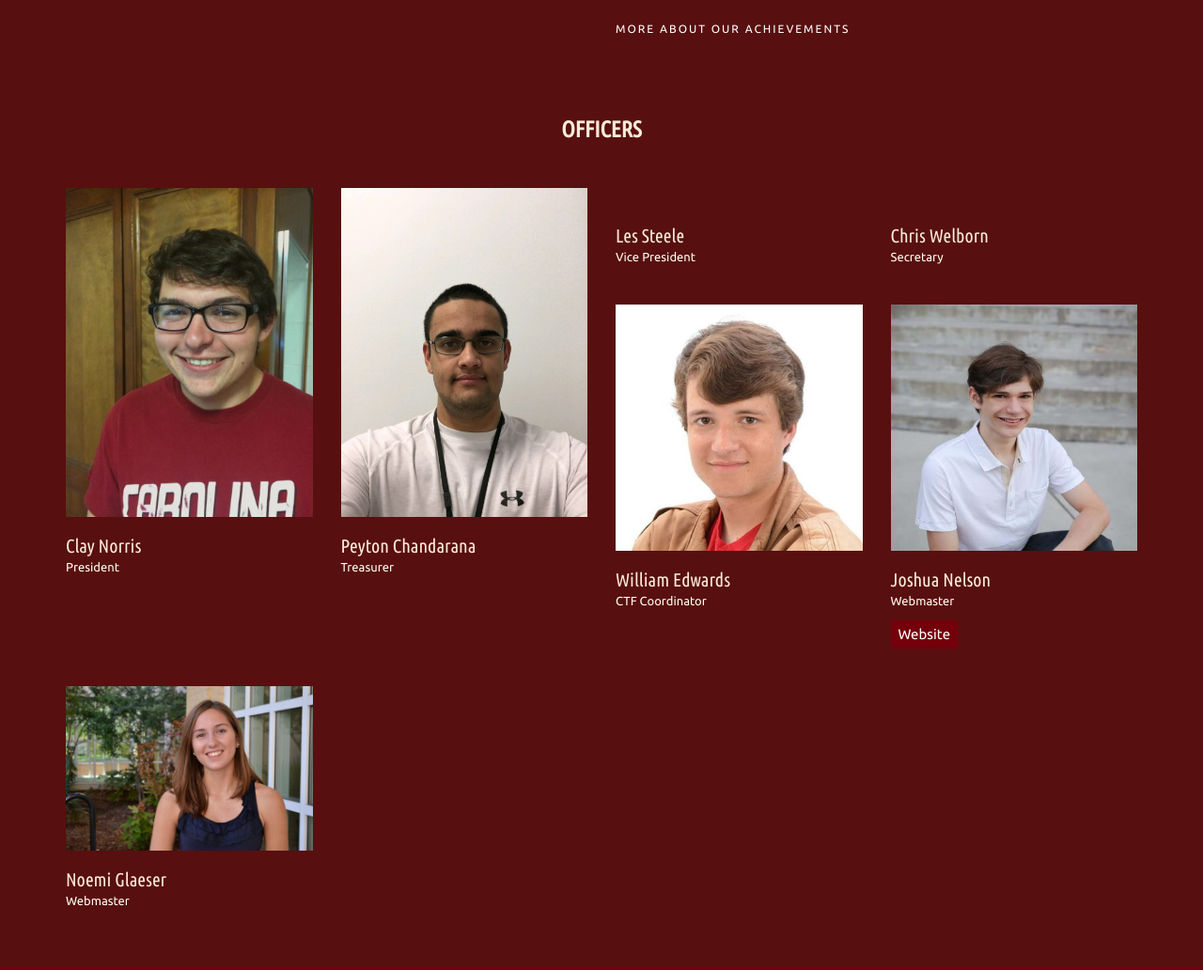
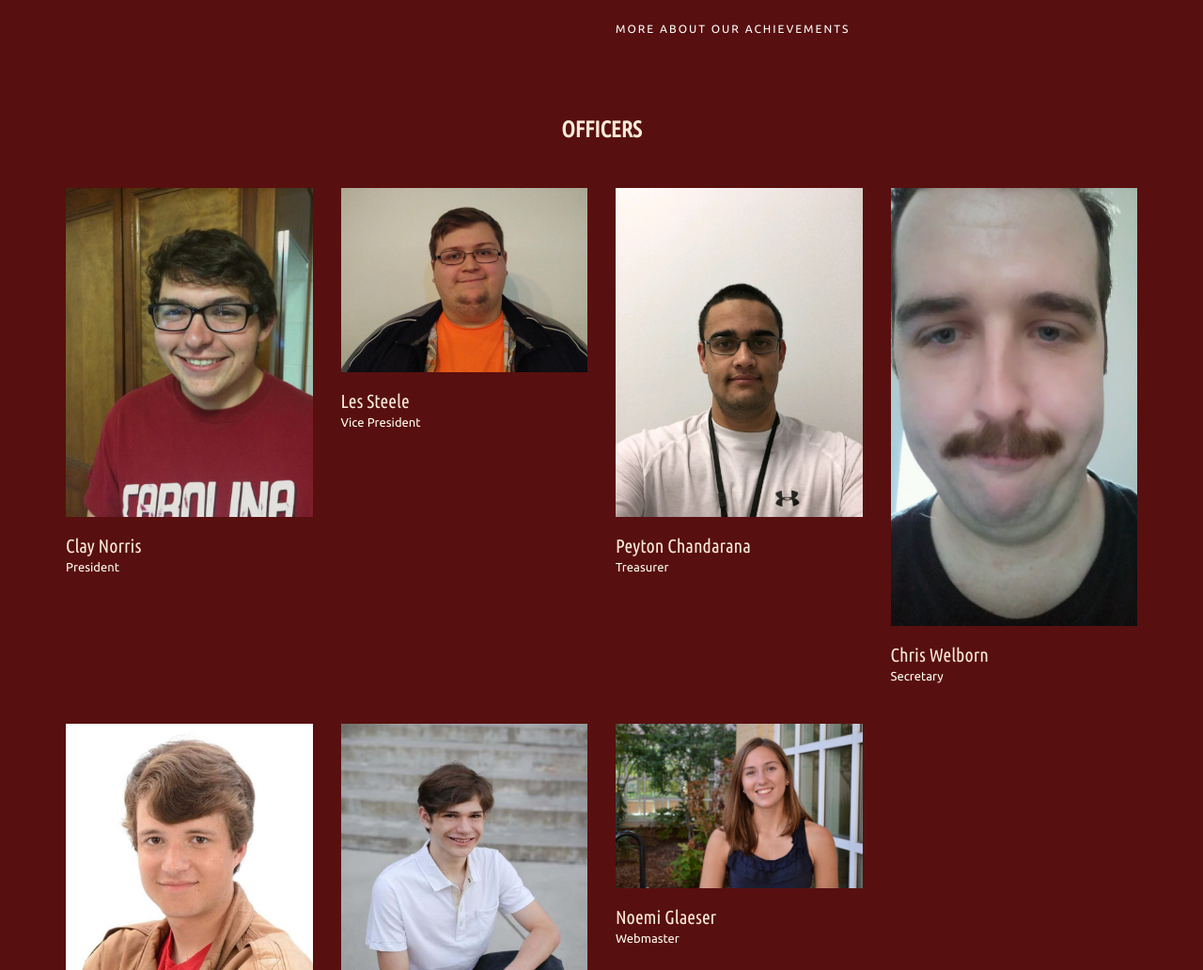
Before and after one commit to nglaeser/CybersecSite, a Flask app: page /about.html in a window 1280 px wide. Shown: the part 690-1722 px from the top of the page at 94% size. Run offline with Flask 2, Linux system fonts and the light colour scheme; some libraries are stand-ins or nearby versions; some web fonts are replaced.

Commit message:
add pictures for Les and Chris

```diff
--- a/templates/about.html
+++ b/templates/about.html
@@ -178,6 +178,16 @@
                         </div>
                     </div>
                     <div class="col-md-3">
+                        <div class="team-member wow fadeInLeft" data-wow-duration="500ms" data-wow-delay=".7s">
+                            <div class="team-img">
+                                <img src="images/team/les.jpg" class="team-pic" alt="Les is wearing an orange shirt and black jacket and stands in front of a white screen.">
+                            </div>
+                            <h3 class="team_name">Les Steele</h3>
+                            <p class="team_designation">Vice President</p>
+                            <p class="team_text"></p>
+                        </div>
+                    </div>
+                    <div class="col-md-3">
                         <div class="team-member wow fadeInLeft" data-wow-duration="500ms" data-wow-delay=".5s">
                             <div class="team-img">
                                 <img src="images/team/peyton.jpg" class="team-pic" alt="Peyton, wearing a white shirt and lanyard, stands in front of a white wall.">
@@ -188,19 +198,9 @@
                         </div>
                     </div>
                     <div class="col-md-3">
-                        <div class="team-member wow fadeInLeft" data-wow-duration="500ms" data-wow-delay=".7s">
-                            <div class="team-img">
-                                <img src="" class="team-pic" alt="">
-                            </div>
-                            <h3 class="team_name">Les Steele</h3>
-                            <p class="team_designation">Vice President</p>
-                            <p class="team_text"></p>
-                        </div>
-                    </div>
-                    <div class="col-md-3">
                         <div class="team-member wow fadeInLeft" data-wow-duration="500ms" data-wow-delay=".9s">
                             <div class="team-img">
-                                <img src="" class="team-pic" alt="">
+                                <img src="images/team/chris.jpg" class="team-pic" alt="Chris sports a bushy brown mustache and plain black T-shirt.">
                             </div>
                             <h3 class="team_name">Chris Welborn</h3>
                             <p class="team_designation">Secretary</p>
```
